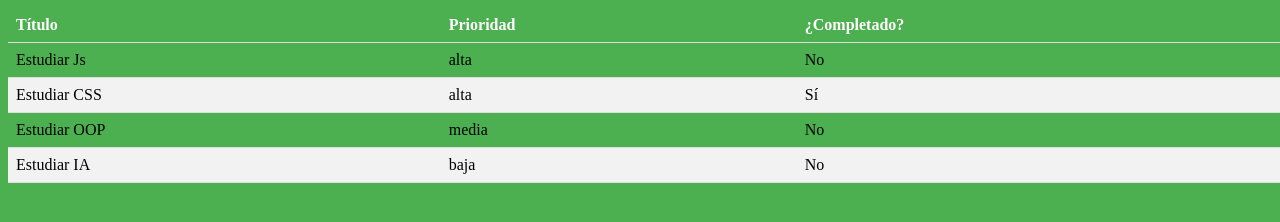
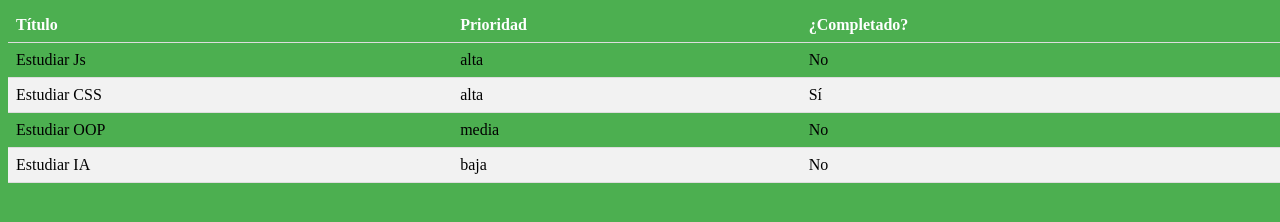
Before and after one commit to j1t077/Ejercicio-Asincronia-Promesas, a website: page index.html in a window 1280 px wide. Drawn offline with Linux system fonts and the light colour scheme.

Commit message:
Update index.html

```diff
--- a/index.html
+++ b/index.html
@@ -17,9 +17,9 @@
     <table>
       <thead>
         <tr>
-          <th>Título&nbsp;</th>
-          <th>Prioridad&nbsp;</th>
-          <th>¿Completado?&nbsp;</th>
+          <th>Título</th>
+          <th>Prioridad</th>
+          <th>¿Completado?</th>
         </tr>
       </thead>
       <tbody id="table-body"></tbody>
```
